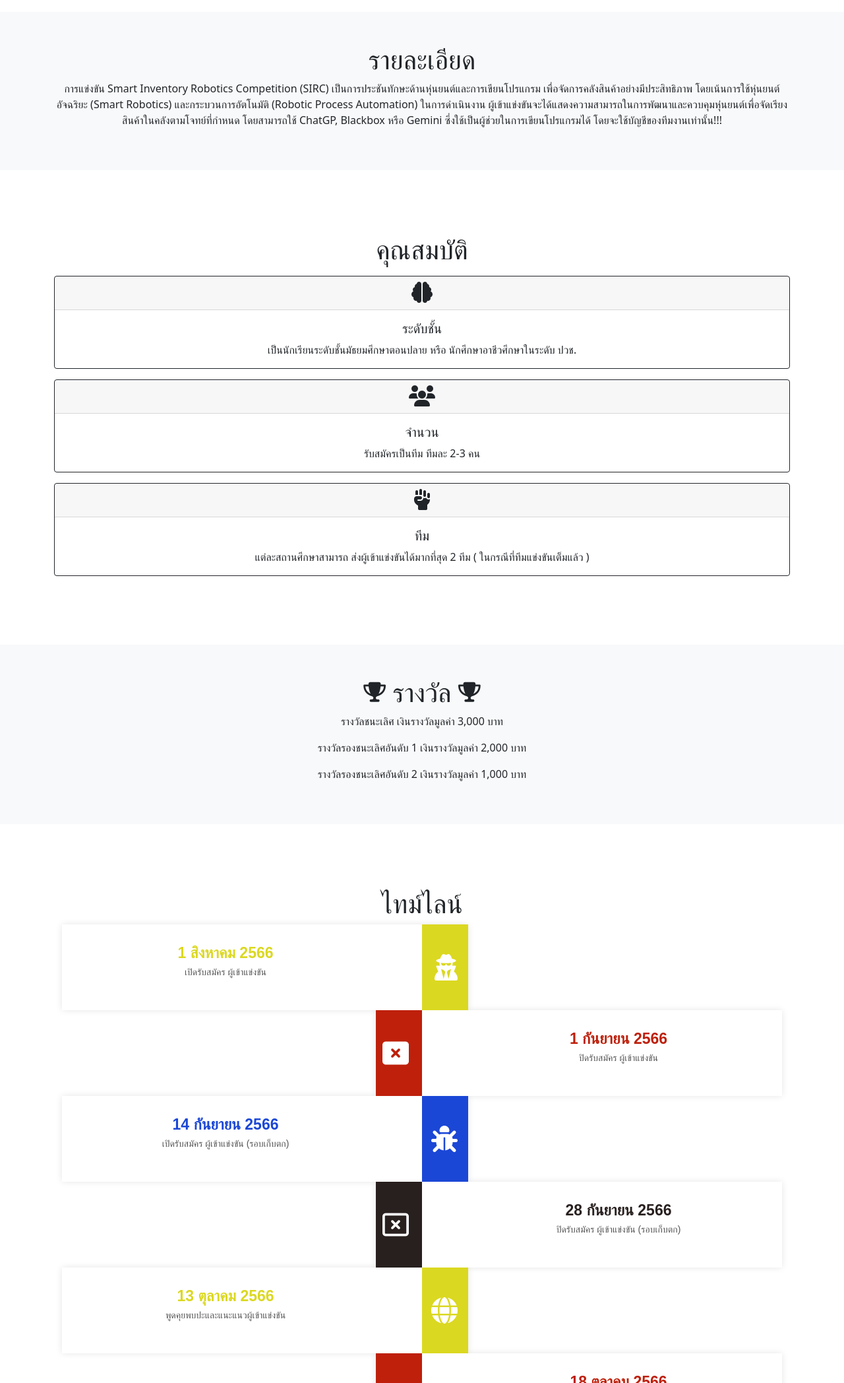
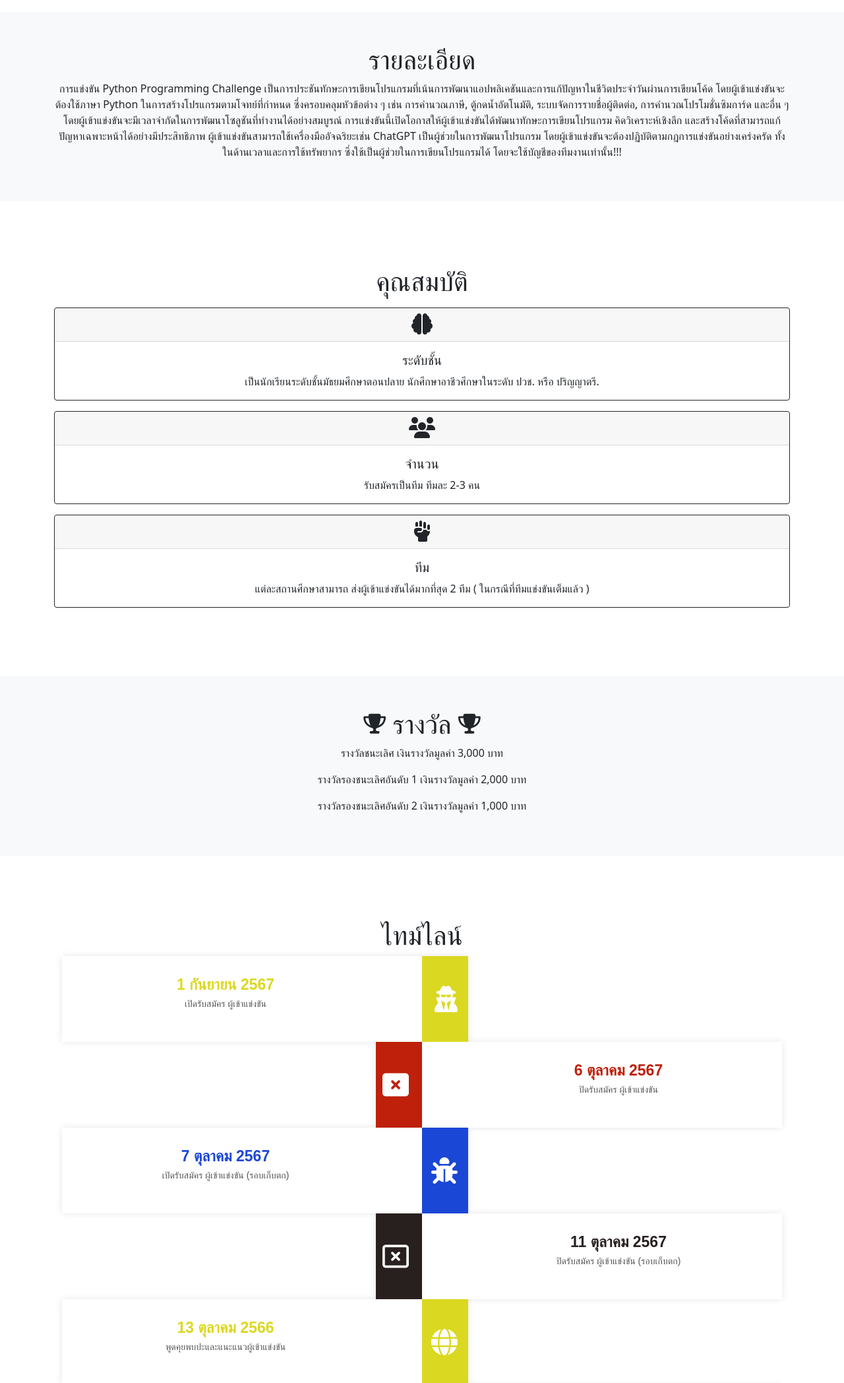
Before and after one commit to Crapmoo/Crapmoo.github.io, a plain HTML site: page old/index.html in a window 1280 px wide. Shown: the part 1380-3476 px from the top of the page at 66% size. Drawn offline with nearby package versions, Linux system fonts and the light colour scheme.

Commit message:
Update index.html

```diff
--- a/old/index.html
+++ b/old/index.html
@@ -262,9 +262,9 @@
     <section id="detail" class="bg-light py-5 my-5">
         <div class="container text-center">
             <h1>รายละเอียด</h1>
-            <p>การแข่งขัน Smart Inventory Robotics Competition (SIRC) เป็นการประชันทักษะด้านหุ่นยนต์และการเขียนโปรแกรม เพื่อจัดการคลังสินค้าอย่างมีประสิทธิภาพ
-                โดยเน้นการใช้หุ่นยนต์อัจฉริยะ (Smart Robotics) และกระบวนการอัตโนมัติ (Robotic Process Automation)
-                ในการดำเนินงาน ผู้เข้าแข่งขันจะได้แสดงความสามารถในการพัฒนาและควบคุมหุ่นยนต์เพื่อจัดเรียงสินค้าในคลังตามโจทย์ที่กำหนด โดยสามารถใช้ ChatGP, Blackbox หรือ Gemini ซึ่งใช้เป็นผู้ช่วยในการเขียนโปรแกรมได้ โดยจะใช้บัญชีของทีมงานเท่านั้น!!! </p>
+            <p>การแข่งขัน Python Programming Challenge เป็นการประชันทักษะการเขียนโปรแกรมที่เน้นการพัฒนาแอปพลิเคชันและการแก้ปัญหาในชีวิตประจำวันผ่านการเขียนโค้ด โดยผู้เข้าแข่งขันจะต้องใช้ภาษา Python ในการสร้างโปรแกรมตามโจทย์ที่กำหนด ซึ่งครอบคลุมหัวข้อต่าง ๆ เช่น การคำนวณภาษี, ตู้กดน้ำอัตโนมัติ, ระบบจัดการรายชื่อผู้ติดต่อ, การคำนวณโปรโมชั่นซิมการ์ด และอื่น ๆ โดยผู้เข้าแข่งขันจะมีเวลาจำกัดในการพัฒนาโซลูชันที่ทำงานได้อย่างสมบูรณ์
+
+                การแข่งขันนี้เปิดโอกาสให้ผู้เข้าแข่งขันได้พัฒนาทักษะการเขียนโปรแกรม คิดวิเคราะห์เชิงลึก และสร้างโค้ดที่สามารถแก้ปัญหาเฉพาะหน้าได้อย่างมีประสิทธิภาพ ผู้เข้าแข่งขันสามารถใช้เครื่องมืออัจฉริยะเช่น ChatGPT เป็นผู้ช่วยในการพัฒนาโปรแกรม โดยผู้เข้าแข่งขันจะต้องปฏิบัติตามกฎการแข่งขันอย่างเคร่งครัด ทั้งในด้านเวลาและการใช้ทรัพยากร ซึ่งใช้เป็นผู้ช่วยในการเขียนโปรแกรมได้ โดยจะใช้บัญชีของทีมงานเท่านั้น!!! </p>
         </div>
     </section>
 
@@ -293,7 +293,7 @@
                     <div class="card-header"><i class="fa-solid fa-brain fa-2x "></i></div>
                     <div class="card-body text-dark">
                         <h5 class="card-title">ระดับชั้น</h5>
-                        <p class="card-text">เป็นนักเรียนระดับชั้นมัธยมศึกษาตอนปลาย หรือ นักศึกษาอาชีวศึกษาในระดับ ปวช.
+                        <p class="card-text">เป็นนักเรียนระดับชั้นมัธยมศึกษาตอนปลาย  นักศึกษาอาชีวศึกษาในระดับ ปวช. หรือ ปริญญาตรี.
                         </p>
                     </div>
                 </div>
@@ -342,7 +342,7 @@
                                 <div class="timeline-content">
                                     <div class="timeline-icon"><i class="fa fa-user-secret"></i></div>
                                     <div class="timeline-year"></div>
-                                    <h3 class="title">1 สิงหาคม 2566</h3>
+                                    <h3 class="title">1 กันยายน 2567</h3>
                                     <p class="description">
                                         เปิดรับสมัคร ผู้เข้าแข่งขัน
                                     </p>
@@ -352,7 +352,7 @@
                                 <div class="timeline-content">
                                     <div class="timeline-icon"><i class="fa fa-rectangle-xmark"></i></div>
                                     <div class="timeline-year"></div>
-                                    <h3 class="title">1 กันยายน 2566</h3>
+                                    <h3 class="title">6 ตุลาคม 2567</h3>
                                     <p class="description">
                                         ปิดรับสมัคร ผู้เข้าแข่งขัน
                                     </p>
@@ -362,7 +362,7 @@
                                 <div class="timeline-content">
                                     <div class="timeline-icon"><i class="fa fa-bug"></i></div>
                                     <div class="timeline-year"></div>
-                                    <h3 class="title">14 กันยายน 2566</h3>
+                                    <h3 class="title">7 ตุลาคม 2567</h3>
                                     <p class="description">
                                         เปิดรับสมัคร ผู้เข้าแข่งขัน (รอบเก็บตก)
                                     </p>
@@ -372,7 +372,7 @@
                                 <div class="timeline-content">
                                     <div class="timeline-icon"><i class="fa-regular fa-rectangle-xmark"></i></div>
                                     <div class="timeline-year"></div>
-                                    <h3 class="title">28 กันยายน 2566</h3>
+                                    <h3 class="title">11 ตุลาคม 2567</h3>
                                     <p class="description">
                                         ปิดรับสมัคร ผู้เข้าแข่งขัน (รอบเก็บตก)
                                     </p>
@@ -421,7 +421,7 @@
     <section id="register" class="py-5 my-5">
         <div class="container text-center">
             <h1>ลงทะเบียน</h1>
-            <a href="https://forms.gle/fwtTDVLDC3RERCiN6"><button class="btn btn-info text-white">ลงทะเบียน</button></a>
+            <a href="https://forms.gle/xBwVsABEaW5SdUXu9"><button class="btn btn-info text-white">ลงทะเบียน</button></a>
         </div>
     </section>
 
```
